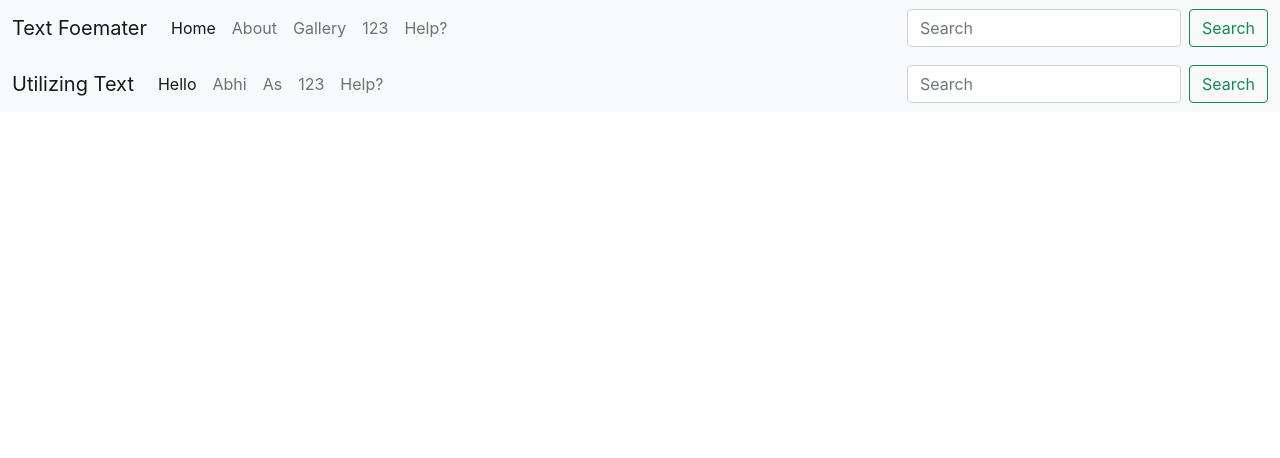
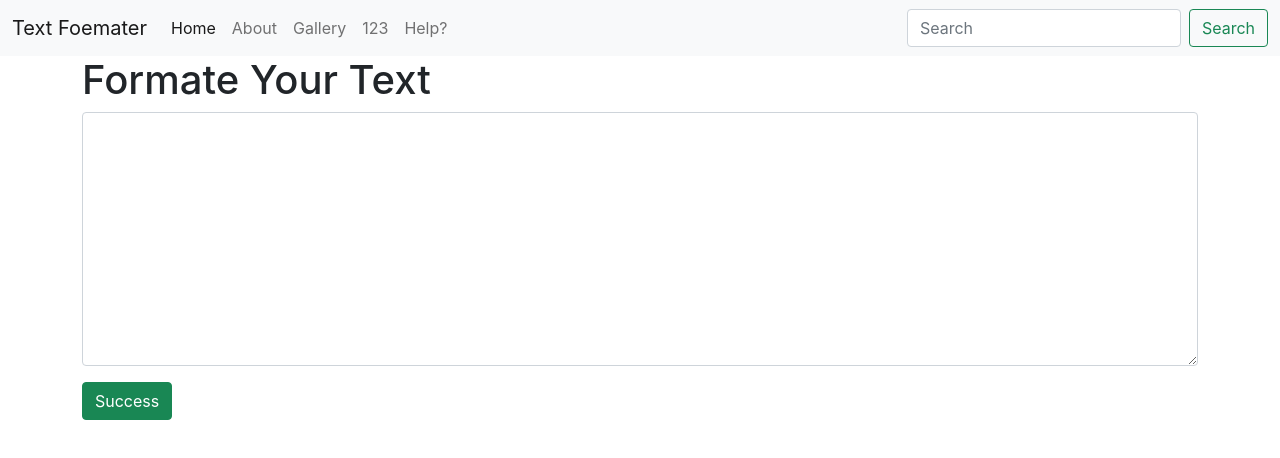
Before and after one commit to Abhisheksharma004/react-2024, a React (Create React App) app in the folder texteditor/: page / in a window 1280 px wide. Shown: the top 458 px of the page. Built offline with nearby package versions, Linux system fonts and the light colour scheme.

Commit message:
add input

```diff
--- a/texteditor/src/App.js
+++ b/texteditor/src/App.js
@@ -1,11 +1,13 @@
 import './App.css';
+import Form from './components/Form';
 import Navbar from './components/Navbar';
 
 function App() {
   return (
     <>
       <Navbar title="Text Foemater" home="Home" about="About" gallery="Gallery" contact={123}/>
-      <Navbar title="Utilizing Text" home="Hello" about="Abhi" gallery="As" contact={123}/>
+      {/* <Navbar/> */}
+      <Form th="Formate Your Text"/>
     </>
   );
 }
--- /dev/null
+++ b/texteditor/src/components/Form.js
@@ -0,0 +1,14 @@
+import React from 'react'
+
+export default function Form(props) {
+    return (
+        <div className='container'>
+            <div class="mb-3">
+                <h1 class="form-label">{props.th}</h1>
+
+                <textarea class="form-control" id="exampleFormControlTextarea1" rows="10"></textarea>
+            </div>
+            <button type="button" class="btn btn-success">Success</button>
+        </div>
+    )
+}
```
Also changed, not shown: texteditor/src/components/Navbar.js (+13 -5 lines).
